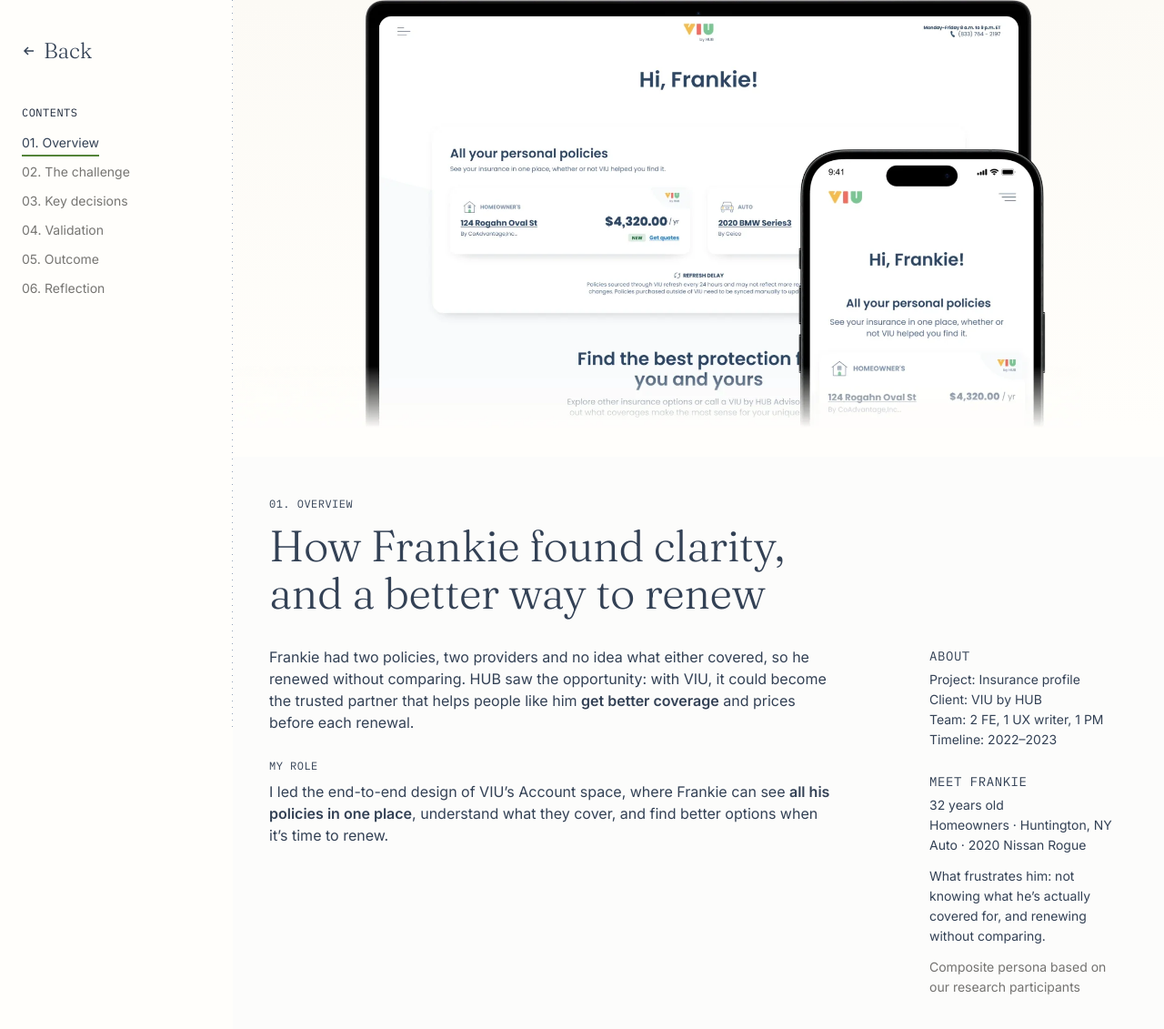
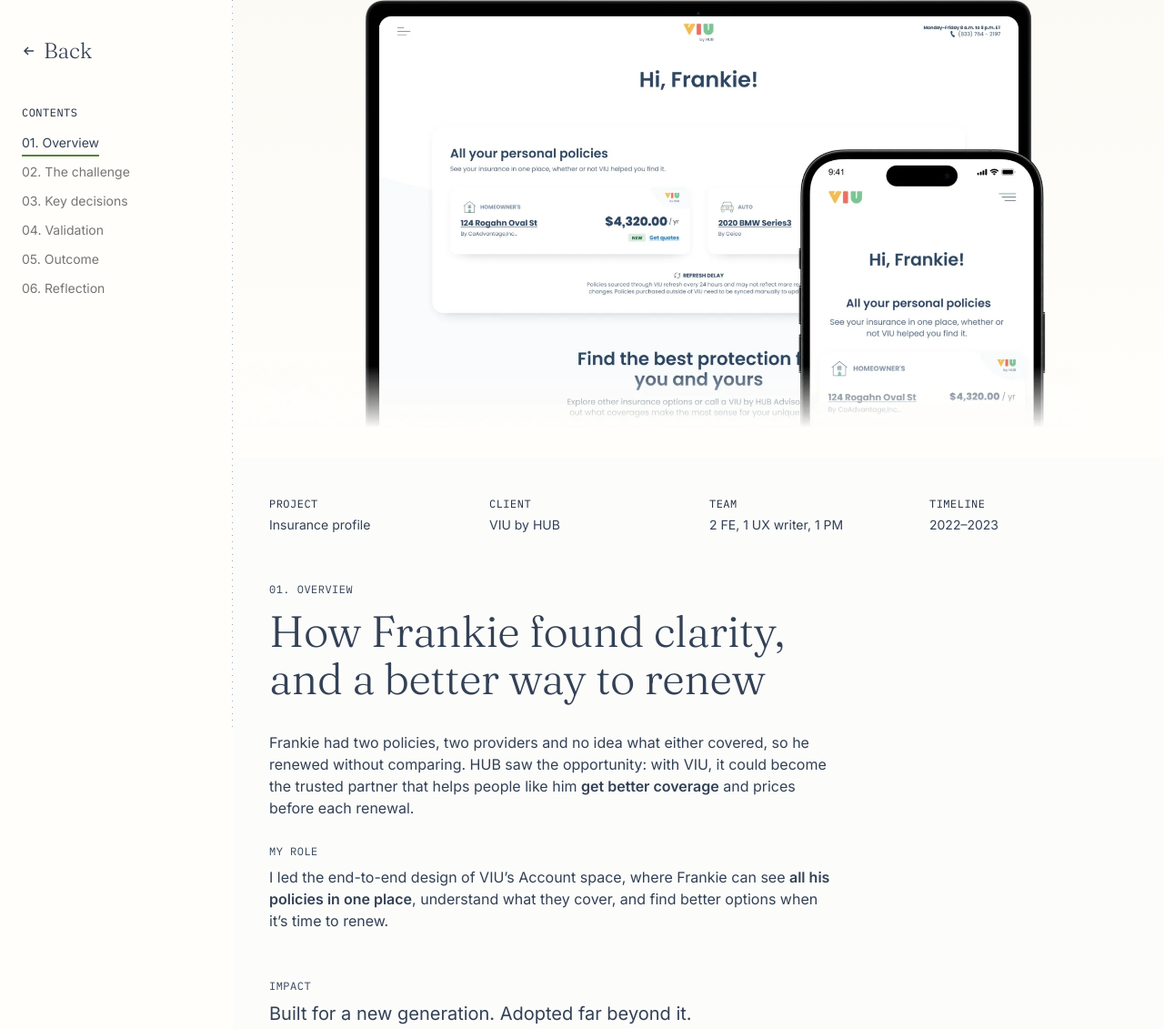
Before and after one commit to savsgarcia/portfolio, a website: page case-studies/viu/index.html in a window 1280 px wide. Shown: the top 1131 px of the page at 91% size. Drawn offline with Linux system fonts and the light colour scheme.

Commit message:
Case study: About as the first block of the Overview, mono labels above values; remove persona
Co-Authored-By: Claude Opus 5.5 <noreply@anthropic.com>
Claude-Session: https://claude.ai/code/session_014oW9rryPzLSdmVNbG2KxAd

```diff
--- a/case-studies/case-study.css
+++ b/case-studies/case-study.css
@@ -85,10 +85,22 @@
   color: var(--ink-strong);
 }
 
-.cs-about { margin-bottom: 24px; } /* first block of the persona column, above Meet Frankie */
-.cs-about dl { display: grid; gap: 0; margin: 4px 0 0; }
-.cs-about dl div { display: flex; flex-wrap: wrap; gap: 4px; font-size: 14px; line-height: 22px; color: var(--ink); } /* same type as the persona text */
-.cs-about dd { margin: 0; }
+/* About: first block of the Overview, labels above values in the eyebrow's mono style */
+.cs-about {
+  display: grid;
+  grid-template-columns: repeat(4, minmax(0, 1fr));
+  gap: 16px 24px;
+  margin: 0 0 48px;
+}
+.cs-about dt {
+  font-family: var(--font-mono);
+  font-size: 12px;
+  line-height: 24px;
+  letter-spacing: 0.04em;
+  text-transform: uppercase;
+  color: var(--ink-strong);
+}
+.cs-about dd { margin: 0; font-size: 14px; line-height: 22px; color: var(--ink); }
 
 .cs-index ol { display: grid; gap: 4px; margin-top: 8px; }
 .cs-index a {
@@ -145,7 +157,6 @@
 .cs-section p { color: var(--ink); }
 .cs-section p + p { margin-top: 16px; }
 .cs-section strong { font-weight: 600; }
-.cs-note-text { font-size: 14px; line-height: 20px; color: #737270 !important; } /* 4.7:1 on the #FCFCFB overview card */
 
 .cs-section h3 {
   font-family: var(--font-sans);
@@ -198,10 +209,6 @@
 .cs-overview__main { grid-column: 1 / span 8; }
 .cs-overview__main .cs-label { margin-top: 24px; }
 .cs-overview__main .cs-label + p { margin-top: 4px; }
-.cs-persona { grid-column: 10 / span 3; }
-.cs-persona p { font-size: 14px; line-height: 22px; }
-.cs-persona .cs-label + p { margin-top: 4px; }
-.cs-persona p + p { margin-top: 12px; }
 
 .cs-impact { margin-top: 48px; }
 .cs-impact .cs-lead { margin-top: 4px; }
@@ -623,7 +630,6 @@
   .cs-intro > :first-child,
   .cs-intro > :last-child,
   .cs-overview__main,
-  .cs-persona,
   .cs-decision__text,
   .cs-decision__media,
   .cs-decision--reverse .cs-decision__text,
@@ -638,6 +644,7 @@
   .cs-results ul,
   .cs-lessons { grid-template-columns: minmax(0, 1fr); }
   .cs-stat { font-size: 48px; line-height: 48px; }
+  .cs-about { grid-template-columns: repeat(2, minmax(0, 1fr)); }
   .cs-hard { grid-template-columns: minmax(0, 1fr); }
   .cs-mobile ul { grid-template-columns: repeat(3, minmax(0, 1fr)); gap: 12px; }
   .cs-controls__right { align-items: flex-start; }
--- a/case-studies/viu/index.html
+++ b/case-studies/viu/index.html
@@ -44,6 +44,13 @@
 
       <!-- 01. OVERVIEW -->
       <section class="cs-section cs-overview" aria-labelledby="overview">
+        <dl class="cs-about" aria-label="About the project">
+          <div><dt>Project</dt><dd>Insurance profile</dd></div>
+          <div><dt>Client</dt><dd>VIU by HUB</dd></div>
+          <div><dt>Team</dt><dd>2 FE, 1 UX writer, 1 PM</dd></div>
+          <div><dt>Timeline</dt><dd>2022–2023</dd></div>
+        </dl>
+
         <p class="cs-eyebrow">01. Overview</p>
         <h1 class="cs-title" id="overview" tabindex="-1">How Frankie found clarity, and a better way to renew</h1>
 
@@ -52,21 +59,6 @@
             <p>Frankie had two policies, two providers and no idea what either covered, so he renewed without comparing. HUB saw the opportunity: with VIU, it could become the trusted partner that helps people like him <strong>get better coverage</strong> and prices before each renewal.</p>
             <p class="cs-label">My role</p>
             <p>I led the end-to-end design of VIU’s Account space, where Frankie can see <strong>all his policies in one place</strong>, understand what they cover, and find better options when it’s time to renew.</p>
-          </div>
-          <div class="cs-persona">
-            <div class="cs-about">
-              <p class="cs-label" id="about-label">About</p>
-              <dl aria-labelledby="about-label">
-                <div><dt>Project:</dt> <dd>Insurance profile</dd></div>
-                <div><dt>Client:</dt> <dd>VIU by HUB</dd></div>
-                <div><dt>Team:</dt> <dd>2 FE, 1 UX writer, 1 PM</dd></div>
-                <div><dt>Timeline:</dt> <dd>2022–2023</dd></div>
-              </dl>
-            </div>
-            <p class="cs-label">Meet Frankie</p>
-            <p>32 years old<br>Homeowners · Huntington, NY<br>Auto · 2020 Nissan Rogue</p>
-            <p>What frustrates him: not knowing what he’s actually covered for, and renewing without comparing.</p>
-            <p class="cs-note-text">Composite persona based on our research participants</p>
           </div>
         </div>
 
```
Also changed, not shown: CLAUDE.md (+1 -1 lines).
